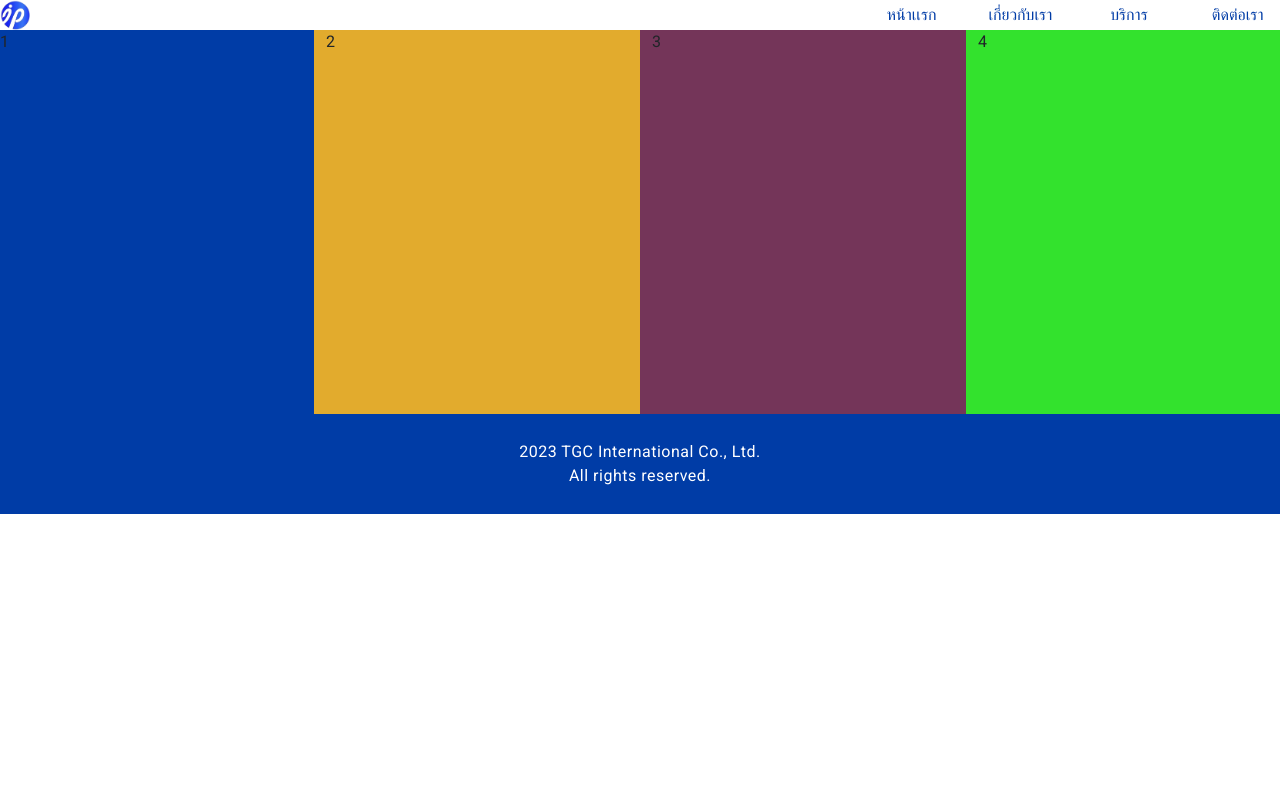
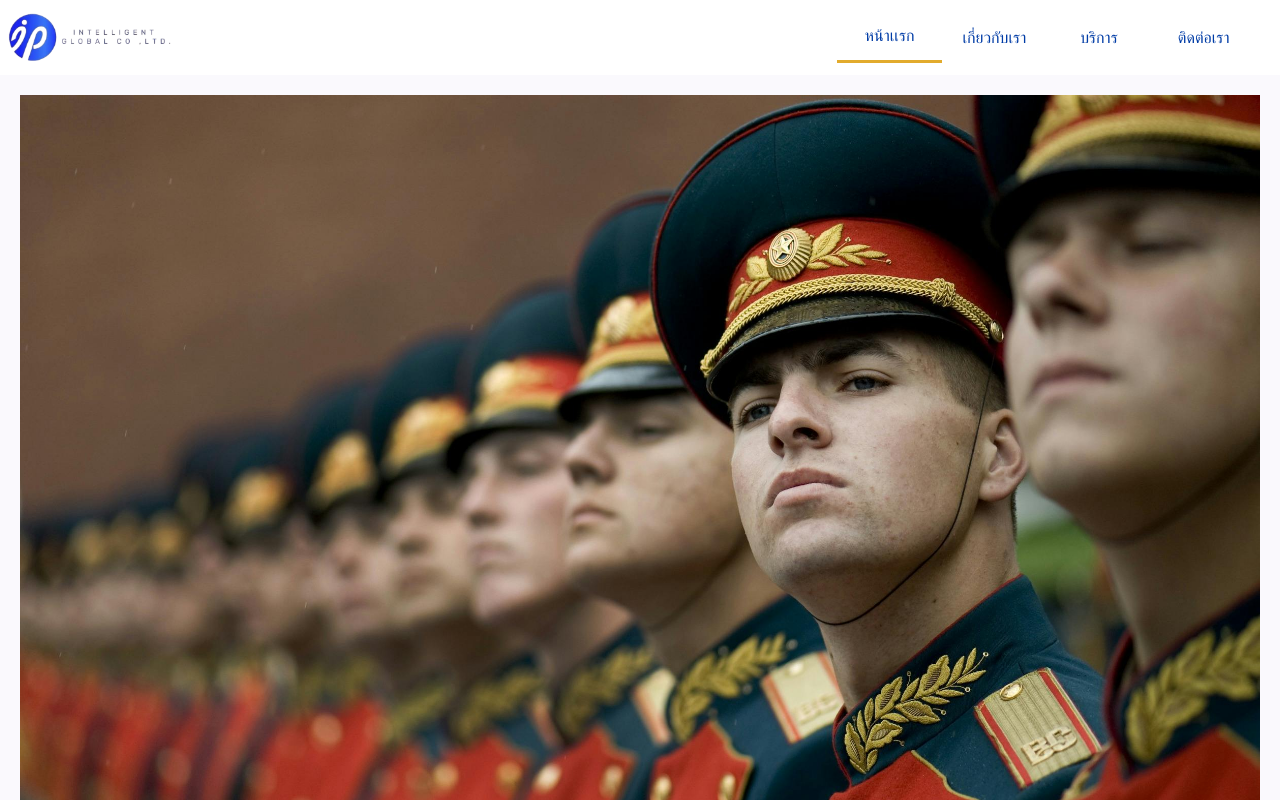
Before and after one commit to Supattalak-Phoha/Intelligent-Global-BK, an Angular app: page / in a window 1280 px wide. Shown: the top 800 px of the page. Built offline with nearby package versions, Linux system fonts and the light colour scheme.

Commit message:
Update code

```diff
--- a/src/app/app.component.html
+++ b/src/app/app.component.html
@@ -1,20 +1,23 @@
 <!-- app.component.html -->
-<div style="max-width: 100% !important; width: 100;">
-    <div class="row header-bar">
+<div>
+    <div class="row header-bar" style="width: 100%;">
+        <div class="isNotMobile">
             <div class="col-8">
-            <img src="assets/images/logo.png" class="header-logo" alt="Intellegent Global">
+                <img src="assets/images/logo-01.png" class="header-logo" alt="Intellegent Global">
             </div>
-        <div class="col-1">
+            <div class="col-1" style="display: grid;" [ngClass]="{ 'header-button-active': currentPage === '' }">
                 <button class="header-button" (click)="showPage('')">
                     หน้าเเรก
                 </button>
             </div>
-        <div class="col-1">
+            <div class="col-1" style="display: grid;"
+                [ngClass]="{ 'header-button-active': currentPage === 'about-us' }">
                 <button class="header-button" (click)="showPage('about-us')">
                     เกี่ยวกับเรา
                 </button>
             </div>
-        <div class="col-1">
+            <div class="col-1" style="display: grid;"
+                [ngClass]="{ 'header-button-active': currentPage === 'services' }">
                 <button class="header-button" [matMenuTriggerFor]="menu">
                     บริการ
                 </button>
@@ -36,15 +39,52 @@
                     </button>
                 </mat-menu>
             </div>
-        <div class="col-1">
+            <div class="col-1" style="display: grid;"
+                [ngClass]="{ 'header-button-active': currentPage === 'contact-us' }">
                 <button class="header-button" (click)="showPage('contact-us')">
                     ติดต่อเรา
                 </button>
             </div>
         </div>
+        <div class="isMobile">
+            <div class="col-12 header-logo-center">
+                <!-- <span>
+                    <button mat-icon-button class="example-icon isMobile" (click)="drawer.toggle()" style="border-color: transparent;">
+                        <mat-icon>menu</mat-icon>
+                    </button>
+                </span> -->
+                <span>
+                    <img src="assets/images/logo-01.png" class="header-logo" alt="Intellegent Global"
+                        (click)="drawer.toggle()">
+                </span>
+            </div>
+        </div>
+    </div>
+
+    <mat-drawer-container autosize>
+        <mat-drawer #drawer mode="side">
             <div class="row">
+                <div class="col-12" style="display: inline-grid;">
+                    <button class="side-button" (click)="drawer.toggle(); showPage('')">
+                        <span>หน้าเเรก</span>
+                    </button>
+                    <button class="side-button" (click)="drawer.toggle(); showPage('about-us')">
+                        <span>เกี่ยวกับเรา</span>
+                    </button>
+                    <button class="side-button" (click)="drawer.toggle(); showPage('services')">
+                        <span>บริการ</span>
+                    </button>
+                    <button class="side-button" (click)="drawer.toggle(); showPage('contact-us')">
+                        <span>ติดต่อเรา</span>
+                    </button>
+                </div>
+            </div>
+        </mat-drawer>
+
+        <div class="row" style="padding: 20px;">
             <router-outlet></router-outlet>
         </div>
+
         <div class="row">
             <div class="col-3" style="background-color: #003CA6;">
                 1
@@ -61,10 +101,11 @@
             </div>
         </div>
         <div class="row">
-        <div class="col-12 custom-css"
-            style="padding: 2% 0px; background-color: #003CA6; text-align: center; color: #fff;">
+            <div class="col-12 custom-css footer-bar">
                 2023 TGC International Co., Ltd.<br>
                 All rights reserved.
             </div>
         </div>
+
+    </mat-drawer-container>
 </div>
--- a/src/app/app.component.scss
+++ b/src/app/app.component.scss
@@ -1,31 +1,70 @@
 .header-bar {
     background-color: #fff !important;
     color: #003CA6 !important;
-    height: 10% !important;
+    height: 75px;
+    font-size: 16px;
+    align-items: center;
 }
 
 .header-button {
     background-color: transparent !important;
     border-color: transparent !important;
-    text-align: center !important;
-    width: 100% !important;
     color: #003CA6 !important;
 }
 
 .header-logo {
-    height: 30px !important;
+    height: 50px !important;
 }
 
+.header-button-active {
+    border-bottom: solid #e2ab2d;
+}
 
+.mat-drawer {
+    border-radius: 0px !important;
+    background: #F8EFE0 !important;
+}
+
+.side-button {
+    border-color: transparent !important;
+    border-radius: 5px !important;
+    height: 50px !important;
+    background-color: #e2ab2d !important;
+    color: #fff !important;
+    margin: 5px 5px 0px 5px;
+}
 
 /* สำหรับมือถือ */
 @media (max-width: 480px) {
+    .header-logo-center {
+        display: grid !important;
+        place-items: center !important;
+    }
+
     .custom-css {
         font-size: 14px;
     }
 
     .col-3 {
         width: 100%;
+    }
+
+    .isMobile {
+        display: flex !important;
+    }
+
+    .isNotMobile {
+        display: none !important;
+    }
+
+    .footer-bar {
+        background-color: #003CA6;
+        text-align: center;
+        color: #fff;
+        height: 90px;
+        font-size: 16px;
+        align-items: center;
+        display: grid;
     }
 }
 
@@ -35,8 +74,42 @@
         font-size: 15px;
     }
 
+    .col-1 {
+        width: 12.5%;
+    }
+
     .col-3 {
         width: 50%;
+    }
+
+    .col-8 {
+        width: 50%;
+    }
+
+    .isMobile {
+        display: none !important;
+    }
+
+    .isNotMobile {
+        display: flex !important;
+    }
+
+    .header-logo {
+        margin-left: 5% !important;
+    }
+
+    .footer-bar {
+        background-color: #003CA6;
+        text-align: center;
+        color: #fff;
+        height: 90px;
+        font-size: 16px;
+        align-items: center;
+        display: grid;
+    }
+
+    .mat-drawer-content {
+        overflow: hidden !important;
     }
 }
 
@@ -45,12 +118,76 @@
     .custom-css {
         font-size: 16px;
     }
+
+    .col-1 {
+        width: 12.5%;
+    }
+
+    .col-3 {
+        width: 50%;
+    }
+
+    .col-8 {
+        width: 50%;
+    }
+
+    .isMobile {
+        display: none !important;
+    }
+
+    .isNotMobile {
+        display: flex !important;
+    }
+
+    .header-logo {
+        margin-left: 3% !important;
+    }
+
+    .footer-bar {
+        background-color: #003CA6;
+        text-align: center;
+        color: #fff;
+        height: 90px;
+        font-size: 16px;
+        align-items: center;
+        display: grid;
+    }
+
+    .mat-drawer-content {
+        overflow: hidden !important;
+    }
 }
 
 /* สำหรับเดสก์ท็อปขนาดใหญ่ */
 @media (min-width: 1025px) and (max-width: 1440px) {
     .custom-css {
         font-size: 16px;
+    }
+
+    .isMobile {
+        display: none !important;
+    }
+
+    .isNotMobile {
+        display: flex !important;
+    }
+
+    .header-logo {
+        margin-left: 1% !important;
+    }
+
+    .footer-bar {
+        background-color: #003CA6;
+        text-align: center;
+        color: #fff;
+        height: 90px;
+        font-size: 16px;
+        align-items: center;
+        display: grid;
+    }
+
+    .mat-drawer-content {
+        overflow: hidden !important;
     }
 }
 
@@ -59,4 +196,31 @@
     .custom-css {
         font-size: 16px;
     }
+
+    .isMobile {
+        display: none !important;
+    }
+
+    .isNotMobile {
+        display: flex !important;
+    }
+
+    .header-logo {
+        margin-left: 1% !important;
+    }
+
+    .footer-bar {
+        background-color: #003CA6;
+        text-align: center;
+        color: #fff;
+        height: 90px;
+        font-size: 16px;
+        align-items: center;
+        display: grid;
+    }
+
+    .mat-drawer-content {
+        overflow: hidden !important;
+        width: 100% !important;
+    }
 }
--- a/src/app/app.component.ts
+++ b/src/app/app.component.ts
@@ -7,11 +7,12 @@ import { Router } from '@angular/router';
   styleUrl: './app.component.scss'
 })
 export class AppComponent {
-  currentPage: any = 'home'
+  currentPage: any = ''
 
   constructor(private router: Router) {}
 
   showPage(page: string) {
+    this.currentPage = page
     this.router.navigate(['/' + page]);
   }
 }
--- a/src/app/app.module.ts
+++ b/src/app/app.module.ts
@@ -10,6 +10,8 @@ import { MatTabsModule } from '@angular/material/tabs';
 import {MatMenuModule} from '@angular/material/menu';
 import { AboutUsComponent } from './about-us/about-us.component';
 import { FdaComponent } from './services/fda/fda.component';
+import { MatSidenavModule } from '@angular/material/sidenav';
+import { MatIconModule } from '@angular/material/icon';
 
 @NgModule({
   declarations: [
@@ -25,7 +27,9 @@ import { FdaComponent } from './services/fda/fda.component';
     AppRoutingModule,
     HttpClientModule,
     MatTabsModule,
-    MatMenuModule
+    MatMenuModule,
+    MatSidenavModule,
+    MatIconModule
   ],
   providers: [
     provideAnimationsAsync()
--- a/src/app/home/home.component.html
+++ b/src/app/home/home.component.html
@@ -1,4 +1,4 @@
-<!-- <img src="assets/images/home-001.jpg" class="header-logo" alt="Intellegent Global" style="width: 100%;"> -->
+<img src="assets/images/home-001.jpg" class="header-logo" alt="Intellegent Global" style="width: 100%;">
 
 <!-- <div *ngIf="data.length > 0">
     <ul>
```
Also changed, not shown: src/styles.scss (+9 -2 lines), public/assets/images/logo-01.png (added). Lines whose indentation alone changed are shown as unchanged.
